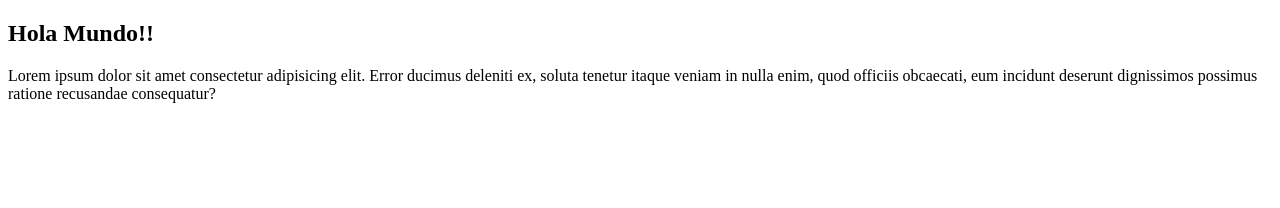
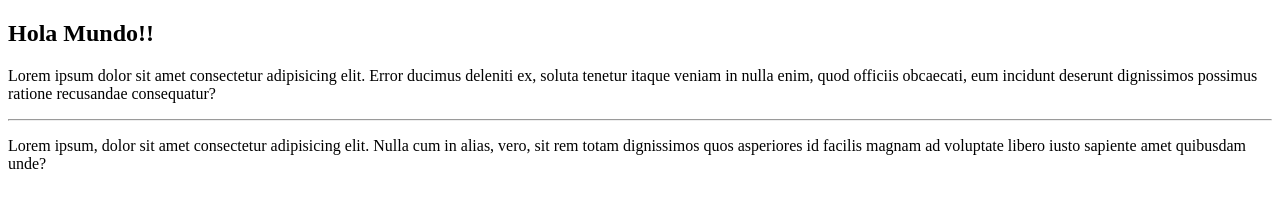
Before and after one commit to Darkspace-45/Practica-Taller, a plain HTML site: page index.html in a window 1280 px wide. Drawn offline with Linux system fonts and the light colour scheme.

Commit message:
añadiendo html

```diff
--- a/index.html
+++ b/index.html
@@ -10,5 +10,7 @@
     <p>
         Lorem ipsum dolor sit amet consectetur adipisicing elit. Error ducimus deleniti ex, soluta tenetur itaque veniam in nulla enim, quod officiis obcaecati, eum incidunt deserunt dignissimos possimus ratione recusandae consequatur?
     </p>
+    <hr>
+    <p>Lorem ipsum, dolor sit amet consectetur adipisicing elit. Nulla cum in alias, vero, sit rem totam dignissimos quos asperiores id facilis magnam ad voluptate libero iusto sapiente amet quibusdam unde?</p>
 </body>
 </html>
```
